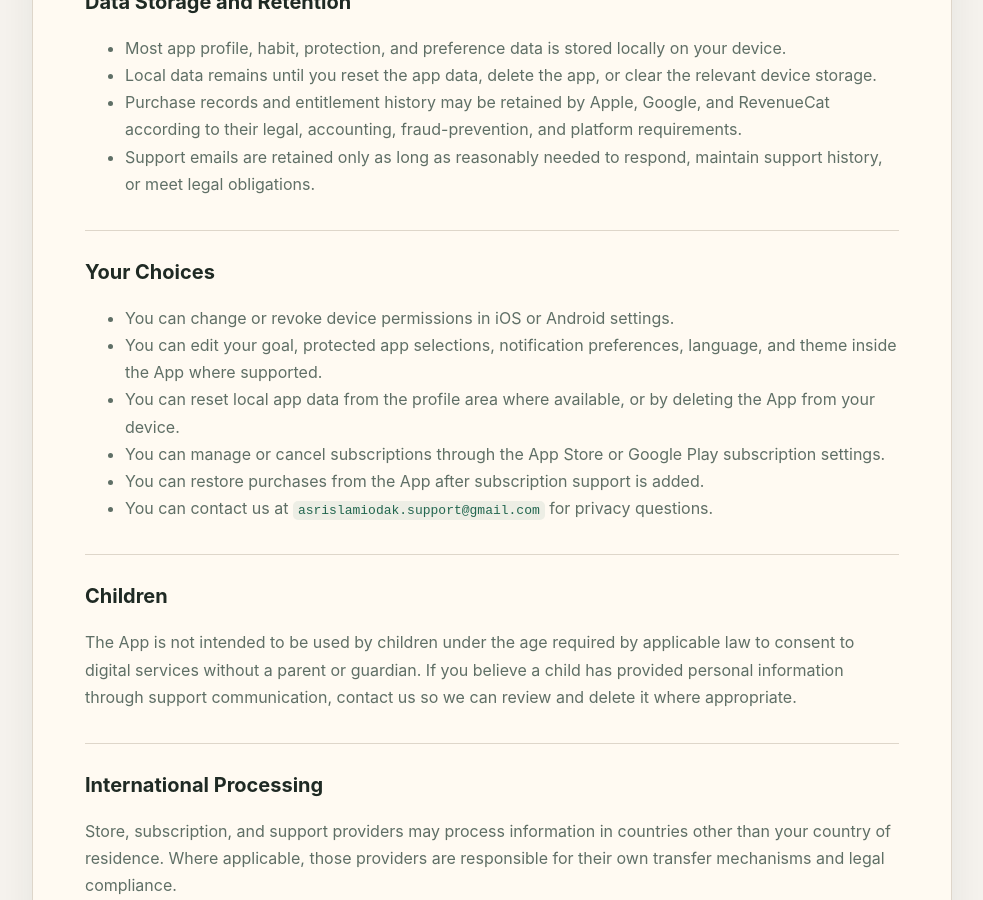
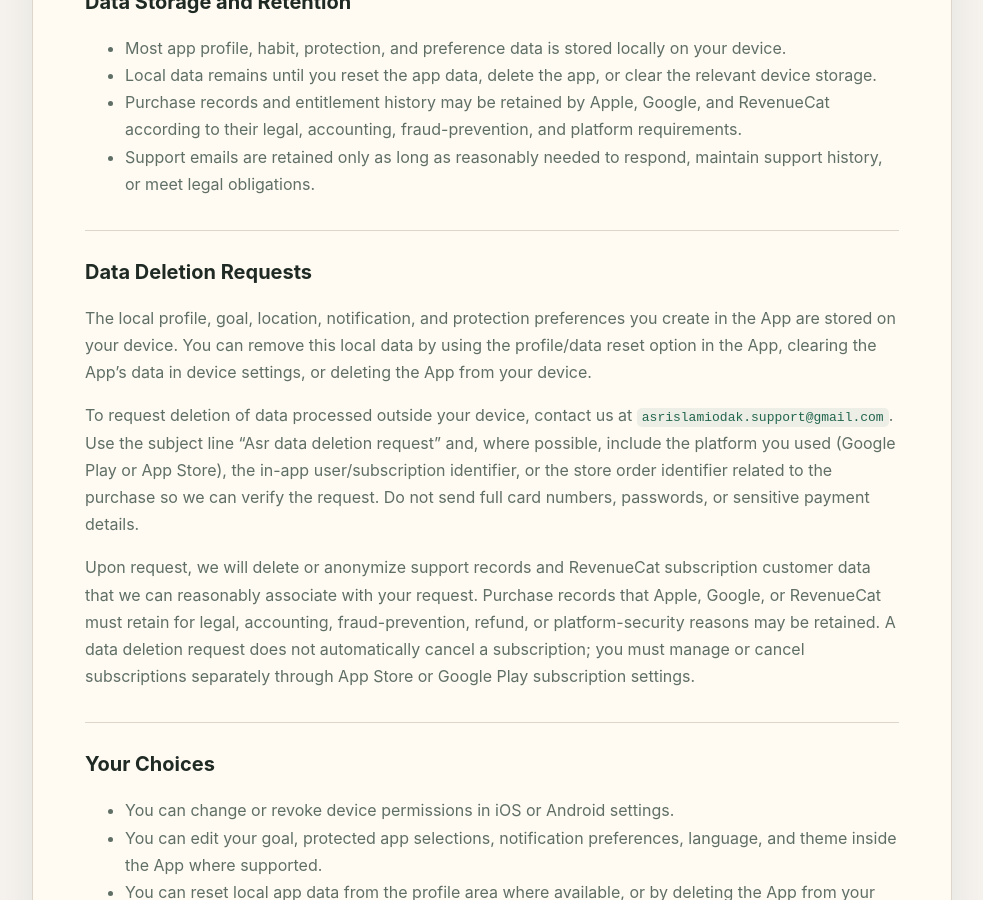
Before and after one commit to yavuzselimaydn/asr-legal, a Jekyll site: the page built from en/privacy/index.md, in a window 1280 px wide and 900 px high, scrolled down 1952 px. Shown: the whole window, without its empty margins (148-1131 px from the left). Built offline with Jekyll 4.4.1, drawn with Linux system fonts in a browser that asks for light colours; some of the changed text lies outside the part shown.

Commit message:
Add data deletion request instructions

```diff
--- a/en/privacy/index.md
+++ b/en/privacy/index.md
@@ -51,6 +51,14 @@ We may share or process information with:
 - Purchase records and entitlement history may be retained by Apple, Google, and RevenueCat according to their legal, accounting, fraud-prevention, and platform requirements.
 - Support emails are retained only as long as reasonably needed to respond, maintain support history, or meet legal obligations.
 
+## Data Deletion Requests
+
+The local profile, goal, location, notification, and protection preferences you create in the App are stored on your device. You can remove this local data by using the profile/data reset option in the App, clearing the App's data in device settings, or deleting the App from your device.
+
+To request deletion of data processed outside your device, contact us at `asrislamiodak.support@gmail.com`. Use the subject line "Asr data deletion request" and, where possible, include the platform you used (Google Play or App Store), the in-app user/subscription identifier, or the store order identifier related to the purchase so we can verify the request. Do not send full card numbers, passwords, or sensitive payment details.
+
+Upon request, we will delete or anonymize support records and RevenueCat subscription customer data that we can reasonably associate with your request. Purchase records that Apple, Google, or RevenueCat must retain for legal, accounting, fraud-prevention, refund, or platform-security reasons may be retained. A data deletion request does not automatically cancel a subscription; you must manage or cancel subscriptions separately through App Store or Google Play subscription settings.
+
 ## Your Choices
 
 - You can change or revoke device permissions in iOS or Android settings.
```
Also changed, not shown: other parts of en/privacy/index.md (+1 -1 lines), ar/privacy/index.md (+9 -1 lines), tr/privacy/index.md (+9 -1 lines).
